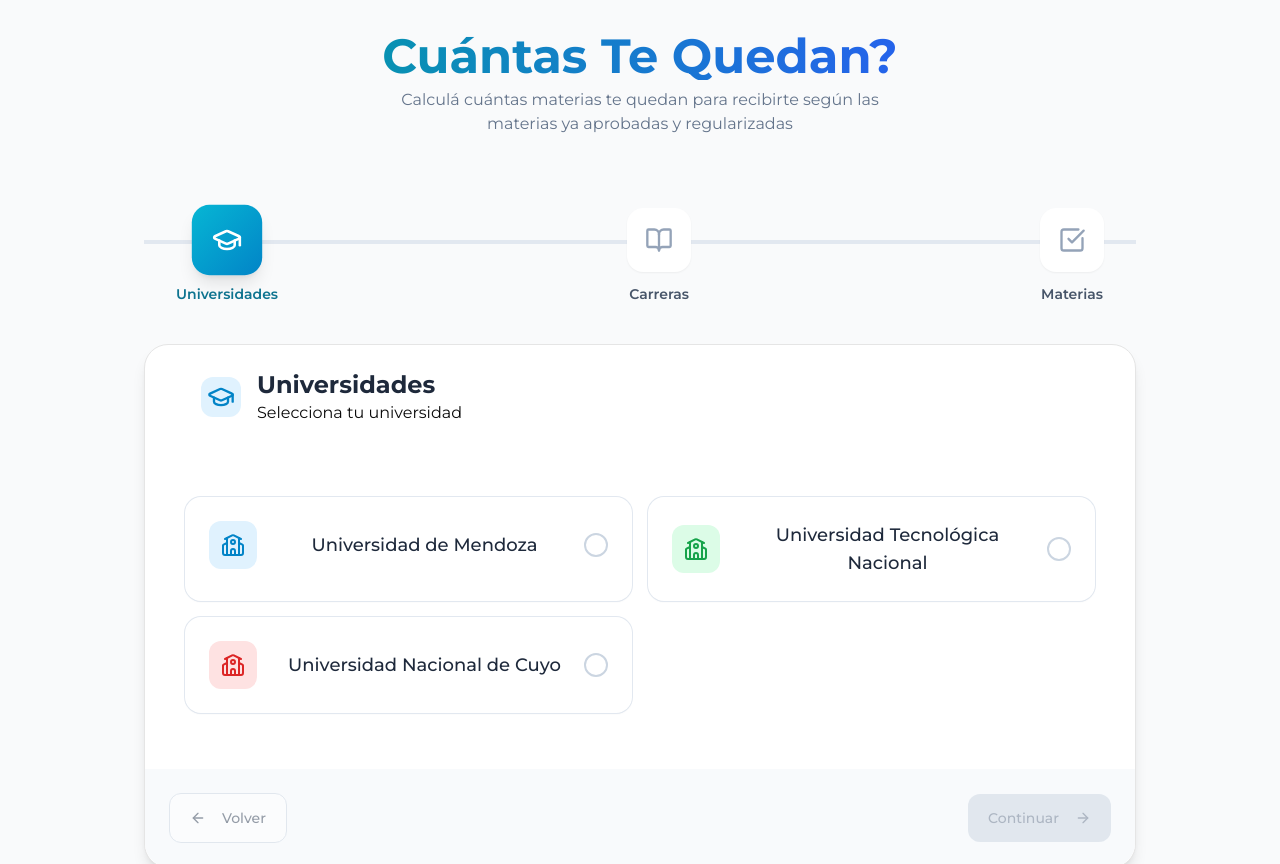
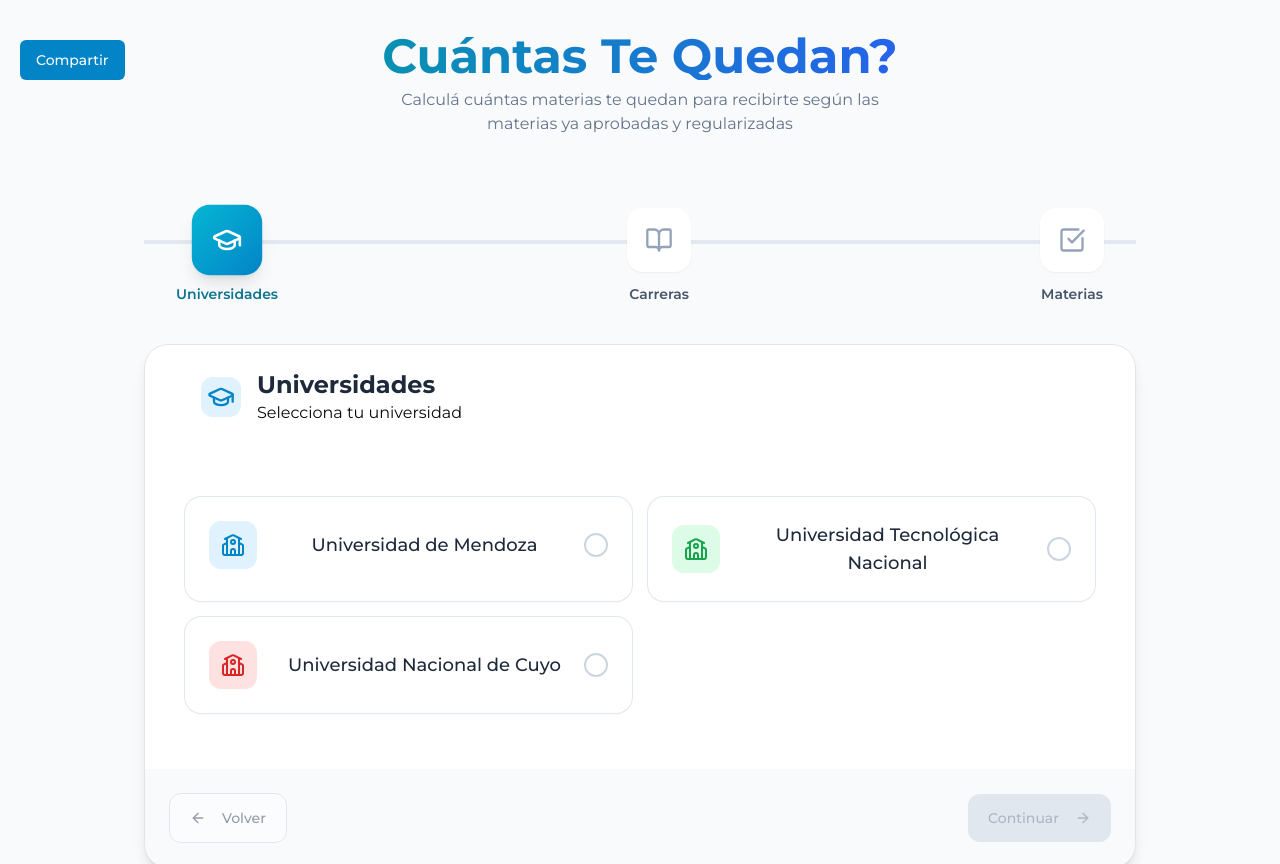
Before and after one commit to Luchopaulucci/cuantas-te-quedan, a Next.js app: page / in a window 1280 px wide. Shown: the top 864 px of the page. Built offline with nearby package versions, Linux system fonts and the light colour scheme.

Commit message:
add compartir button in main page

```diff
--- a/app/page.tsx
+++ b/app/page.tsx
@@ -12,6 +12,7 @@
 import { SubjectStatus } from "@/utils/constants";
 import { useLocalStorage } from "@/hooks/useLocalStorage";
 import Header from "@/components/layout/Header";
+import Link from "next/link";
 
 export default function Home() {
   const [currentStep, setCurrentStep] = useState(1);
@@ -122,6 +123,10 @@
   return (
     <>
       <Header />
+      <Button className="md:absolute md:top-10 md:left-5 mb-5  bg-sky-600">
+        <Link href={"/share"}>Compartir</Link>
+      </Button>
+
       <section>
         <StepCounter
           currentStep={currentStep}
```
